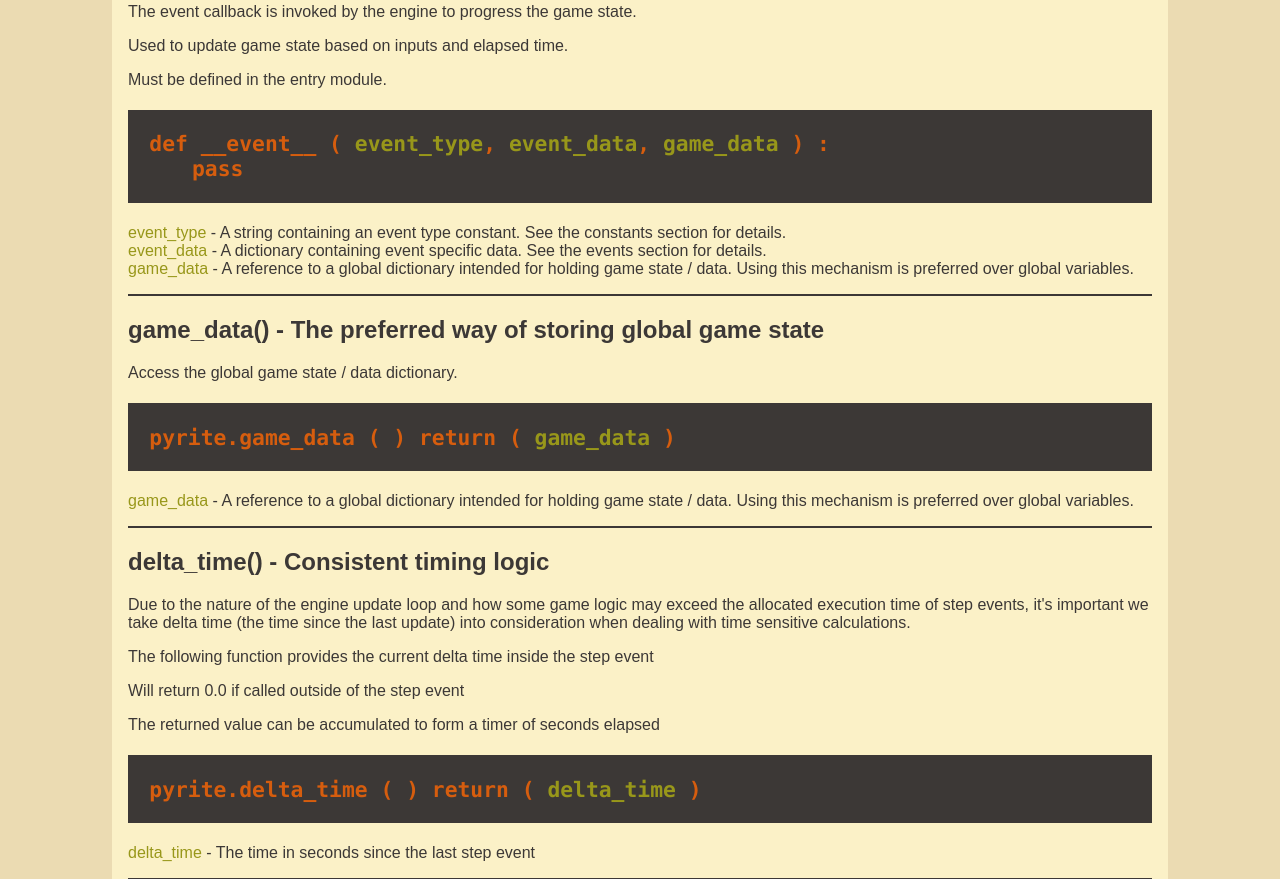
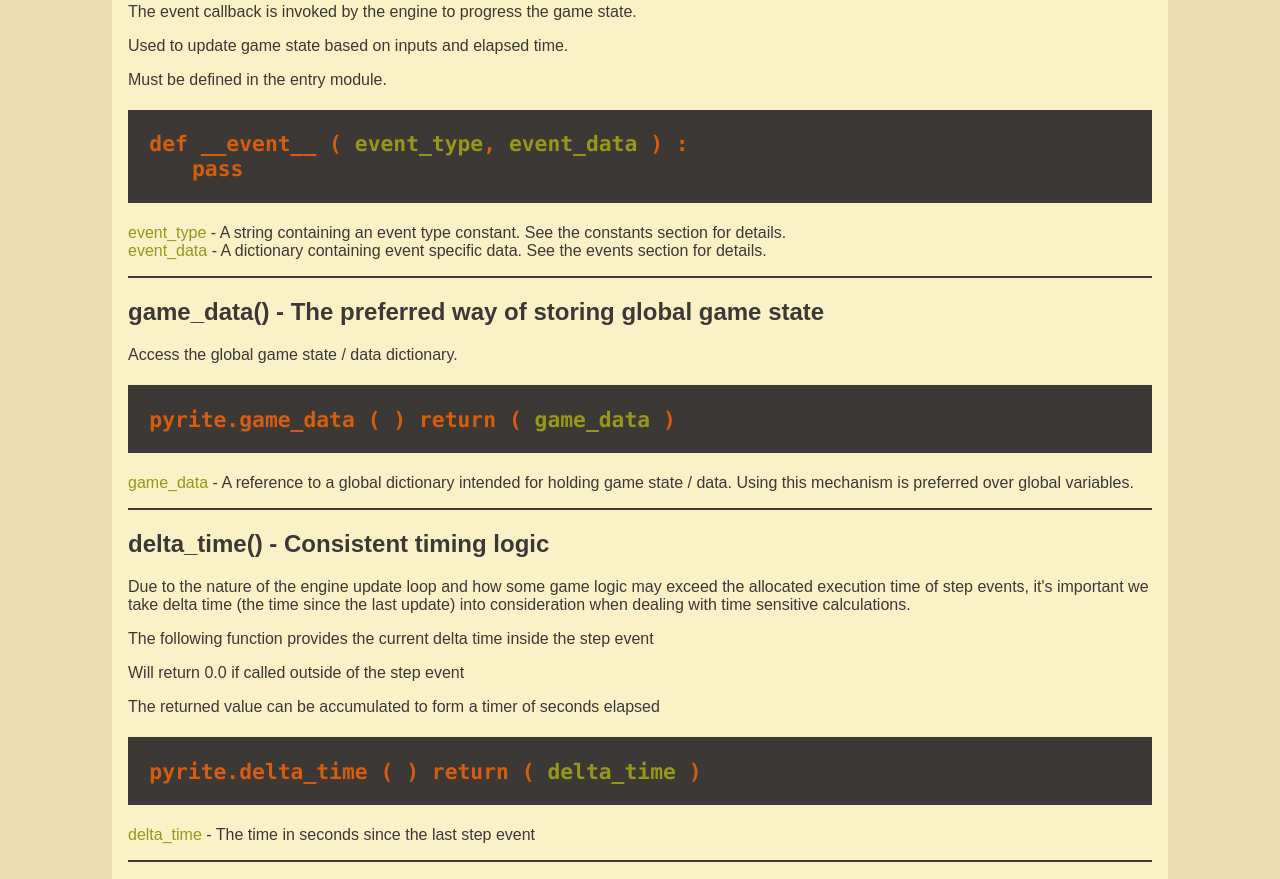
Before and after one commit to JasperBRiedel/pyrite, a plain HTML site: page doc/reference.html in a window 1280 px wide. Shown: the part 1212-2091 px from the top of the page. Drawn offline with Linux system fonts and the light colour scheme.

Commit message:
updated reference doc for __event__ parameters

```diff
--- a/doc/reference.html
+++ b/doc/reference.html
@@ -209,8 +209,7 @@
                         <span class="func">def __event__</span>
                         <span class="parens">
                             <span class="ident comma">event_type</span>
-                            <span class="ident comma">event_data</span>
-                            <span class="ident">game_data</span>
+                            <span class="ident">event_data</span>
                         </span>
                         <span class="func">:</span>
                         <br/>
@@ -223,10 +222,6 @@
                     <span class="param">event_data</span>
                     <span class="param-desc">A dictionary containing event specific data. See the
                         events section for details.</span>
-                    <br/>
-                    <span class="param">game_data</span>
-                    <span class="param-desc">A reference to a global dictionary intended for holding
-                    game state / data. Using this mechanism is preferred over global variables.</span>
                 </article>
             </section>
             <section id="game_data">
```
